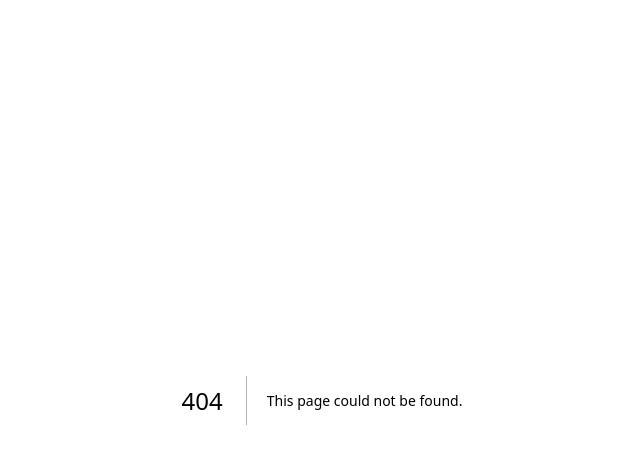
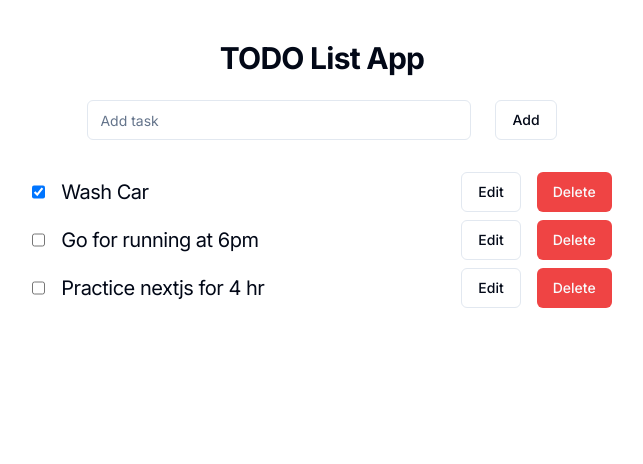
Before and after one commit to WaqasAhsan/greetingcard, a Next.js app: page /pages/todolist in a window 1280 px wide. Before the commit this address had no page. Shown: the top 464 px of the page, without its empty margins (318-961 px from the left). Built offline with nearby package versions, Linux system fonts and the light colour scheme.

Commit message:
sender name added.All functionality working smooth

```diff
--- a/src/app/page.tsx
+++ b/src/app/page.tsx
@@ -1,15 +1,23 @@
 "use client";
-
-import Image from "next/image";
-import CardDemo from "./pages/CardDemo";
-import CardWithForm from "./pages/CardWithForm";
-import InputTest from "./pages/InputTest";
-
+import Link from "next/link";
 export default function Home() {
   return (
-    <main className="flex min-h-screen flex-col items-center justify-between p-10">
-      <CardWithForm />
-      <InputTest />
+    <main className="flex min-h-screen flex-col items-center justify-start p-10 gap-y-6">
+      <h1 className="scroll-m-20 text-4xl font-extrabold tracking-tight lg:text-4xl">
+        Projects
+      </h1>
+      <Link
+        className="scroll-m-20 text-2xl font-semibold tracking-tight lg:text-2xl"
+        href={"/pages/greetingcard"}
+      >
+        Greeting Card Demo
+      </Link>
+      <Link
+        className="scroll-m-20 text-2xl font-semibold tracking-tight lg:text-2xl"
+        href={"/pages/todolist"}
+      >
+        TODO List Demo
+      </Link>
     </main>
   );
 }
--- a/src/app/pages/App.tsx
+++ /dev/null
@@ -1,31 +0,0 @@
-import { useState } from "react";
-
-export const App = () => {
-  const [message, setMessage] = useState("");
-
-  //   const handleChange =  (event) => {
-  //     setMessage(event.target.value);
-  //     console.log("value is:", event.target.value);
-  //   };
-  const handleChange = (event: {
-    preventDefault: () => void;
-    target: { name: { value: any } };
-  }) => {
-    event.preventDefault();
-    alert(`So your name is ${event.target.name.value}?`);
-  };
-
-  return (
-    <div>
-      <input
-        type="text"
-        id="message"
-        name="message"
-        onChange={handleChange}
-        value={message}
-      />
-
-      <h2>Message: {message}</h2>
-    </div>
-  );
-};
--- a/src/app/pages/InputTest.tsx
+++ /dev/null
@@ -1,35 +0,0 @@
-import { SetStateAction, useState } from "react";
-import { resolveModuleNameFromCache } from "typescript";
-
-export default function App() {
-  const [message, setMessage] = useState("");
-  const [updated, setUpdated] = useState(message);
-
-  const handleChange = (event: {
-    target: { value: SetStateAction<string> };
-  }) => {
-    setMessage(event.target.value);
-  };
-
-  const handleClick = () => {
-    setUpdated(message);
-  };
-
-  return (
-    <div>
-      <input
-        type="text"
-        id="message"
-        name="message"
-        onChange={handleChange}
-        value={message}
-      />
-
-      <h2>Message: {message}</h2>
-
-      <h2>Updated: {updated}</h2>
-
-      <button onClick={handleClick}>Update Button</button>
-    </div>
-  );
-}
--- /dev/null
+++ b/src/app/pages/greetingcard/page.tsx
@@ -0,0 +1,10 @@
+"use client";
+import CardWithForm from "./views/CardWithForm";
+
+export default function greetingcard() {
+  return (
+    <main className="flex min-h-screen flex-col items-center justify-between p-10">
+      <CardWithForm />
+    </main>
+  );
+}
--- a/src/app/pages/CardDemo.tsx
+++ b/src/app/pages/greetingcard/views/CardDemo.tsx
@@ -13,13 +13,13 @@ import {
 import { Button } from "@/components/ui/button";
 
 const CardDemo = () => {
-  const state = useContext(SectionContext);
+  const myData = useContext(SectionContext);
 
   return (
     <Card className="lg:max-w-md w-full mt-10">
       <CardHeader>
-        <CardTitle>Card Title : {state}</CardTitle>
-        <CardDescription>Card Description</CardDescription>
+        <CardTitle>Hi {myData.name}</CardTitle>
+        <CardDescription>{myData.description}</CardDescription>
       </CardHeader>
       <CardContent>
         <img
@@ -28,16 +28,18 @@ const CardDemo = () => {
           className="w-full"
         />
       </CardContent>
-      <CardFooter className="flex justify-between">
-        <p>Card Footer</p>
-        <Button onClick={increament}>Deploy</Button>
+      <CardFooter className="flex flex-col justify-end">
+        <p>Yours truly</p>
+        <p>{myData.sender}</p>
+
+        {/* <Button onClick={increament}>Deploy</Button> */}
       </CardFooter>
     </Card>
   );
-  function increament() {
-    console.log("inside CardDemo");
-    console.log(state);
-  }
+  // function increament() {
+  //   console.log("inside CardDemo");
+  //   console.log(state);
+  // }
 };
 
 export default CardDemo;
--- a/src/app/pages/CardWithForm.tsx
+++ b/src/app/pages/greetingcard/views/CardWithForm.tsx
@@ -13,18 +13,53 @@ import {
 } from "@/components/ui/card";
 import { SetStateAction, createContext, useState } from "react";
 import CardDemo from "./CardDemo";
-const SectionContext = createContext("");
+// const SectionContext = createContext("");
+// const DescriptionContext = createContext("");
+
+const myData = {
+  name: "",
+  description: "",
+  sender: "",
+};
+
+const SectionContext = createContext<{
+  name: string;
+  description: string;
+  sender: string;
+}>(myData);
 
 export default function CardWithForm() {
   const [state, setstate] = useState("");
-  const handleChange = (event: {
+  const [description, setDescription] = useState("");
+  const [sender, setSender] = useState("");
+
+  const handleNameChange = (event: {
     target: { value: SetStateAction<string> };
   }) => {
     setstate(event.target.value);
     console.log("Waqas: " + state);
   };
+
+  const handleDescriptionChange = (event: {
+    target: { value: SetStateAction<string> };
+  }) => {
+    setDescription(event.target.value);
+  };
+
+  const handleSenderChange = (event: {
+    target: { value: SetStateAction<string> };
+  }) => {
+    setSender(event.target.value);
+  };
+
+  const data = {
+    name: state,
+    description: description,
+    sender: sender,
+  };
+
   return (
-    <SectionContext.Provider value={state}>
+    <SectionContext.Provider value={data}>
       <Card className="w-[350px]">
         <CardHeader>
           <CardTitle>Create Greeting Card</CardTitle>
@@ -42,15 +77,31 @@ export default function CardWithForm() {
                   type="text"
                   id="state"
                   name="state"
-                  onChange={handleChange}
+                  onChange={handleNameChange}
                   value={state}
                 />
               </div>
               <div className="flex flex-col space-y-1.5">
-                <Label htmlFor="name1">Description</Label>
+                <Label htmlFor="description">Description</Label>
                 <Input
-                  id="name1"
+                  id="description"
                   placeholder="Please enter description of your card"
+                  type="text"
+                  name="description"
+                  onChange={handleDescriptionChange}
+                  value={description}
+                />
+              </div>
+
+              <div className="flex flex-col space-y-1.5">
+                <Label htmlFor="sender">Sender</Label>
+                <Input
+                  id="sender"
+                  placeholder="Please enter sender's name"
+                  type="text"
+                  name="sender"
+                  onChange={handleSenderChange}
+                  value={sender}
                 />
               </div>
             </div>
--- /dev/null
+++ b/src/app/pages/todolist/page.tsx
@@ -0,0 +1,12 @@
+"use client";
+import TaskApp from "./views/App";
+
+const todolist = () => {
+  return (
+    <div>
+      <TaskApp />
+    </div>
+  );
+};
+
+export default todolist;
--- /dev/null
+++ b/src/app/pages/todolist/views/AddTask.tsx
@@ -0,0 +1,32 @@
+import { Button } from "@/components/ui/button";
+import { Input } from "@/components/ui/input";
+import { SetStateAction, useState } from "react";
+
+export default function AddTask({ onAddTask }) {
+  const [text, setText] = useState("");
+  return (
+    <div className="flex gap-6 flex-grow">
+      <Input
+        className="w-96"
+        placeholder="Add task"
+        value={text}
+        onChange={newFunction_1()}
+      />
+      <Button variant="outline" onClick={newFunction()}>
+        Add
+      </Button>
+    </div>
+  );
+
+  function newFunction_1() {
+    return (e: { target: { value: SetStateAction<string> } }) =>
+      setText(e.target.value);
+  }
+
+  function newFunction() {
+    return () => {
+      setText("");
+      onAddTask(text);
+    };
+  }
+}
--- /dev/null
+++ b/src/app/pages/todolist/views/App.tsx
@@ -0,0 +1,93 @@
+import { useReducer } from "react";
+import AddTask from "./AddTask";
+import TaskList from "./TaskList";
+
+export default function TaskApp() {
+  const [tasks, dispatch] = useReducer(tasksReducer, initialTasks);
+
+  function handleAddTask(text: any) {
+    dispatch({
+      type: "added",
+      id: nextId++,
+      text: text,
+      task: {
+        id: undefined,
+      },
+    });
+  }
+
+  function handleChangeTask(task: any) {
+    dispatch({
+      type: "changed",
+      task: task,
+      id: undefined,
+      text: undefined,
+    });
+  }
+
+  function handleDeleteTask(taskId: any) {
+    dispatch({
+      type: "deleted",
+      id: taskId,
+      text: undefined,
+      task: {
+        id: undefined,
+      },
+    });
+  }
+
+  return (
+    <div className="flex flex-col gap-y-6 justify-center items-center mt-10 w-full">
+      <h1 className="scroll-m-20 text-3xl font-bold tracking-tight lg:text-3xl">
+        TODO List App
+      </h1>
+
+      <AddTask onAddTask={handleAddTask} />
+      <TaskList
+        tasks={tasks}
+        onChangeTask={handleChangeTask}
+        onDeleteTask={handleDeleteTask}
+      />
+    </div>
+  );
+}
+
+function tasksReducer(
+  tasks: any[],
+  action: { type: string; id: any; text: any; task: { id: any } }
+) {
+  switch (action.type) {
+    case "added": {
+      return [
+        ...tasks,
+        {
+          id: action.id,
+          text: action.text,
+          done: false,
+        },
+      ];
+    }
+    case "changed": {
+      return tasks.map((t: { id: any }) => {
+        if (t.id === action.task.id) {
+          return action.task;
+        } else {
+          return t;
+        }
+      });
+    }
+    case "deleted": {
+      return tasks.filter((t: { id: any }) => t.id !== action.id);
+    }
+    default: {
+      throw Error("Unknown action: " + action.type);
+    }
+  }
+}
+
+let nextId = 3;
+const initialTasks = [
+  { id: 0, text: "Wash Car", done: true },
+  { id: 1, text: "Go for running at 6pm", done: false },
+  { id: 2, text: "Practice nextjs for 4 hr", done: false },
+];
--- /dev/null
+++ b/src/app/pages/todolist/views/TaskList.tsx
@@ -0,0 +1,71 @@
+import { Button } from "@/components/ui/button";
+import { Input } from "@/components/ui/input";
+import { Label } from "@/components/ui/label";
+import { Key, useState } from "react";
+
+export default function TaskList({ tasks, onChangeTask, onDeleteTask }) {
+  return (
+    <ul>
+      {tasks.map((task: { id: Key | null | undefined }) => (
+        <li key={task.id}>
+          <Task task={task} onChange={onChangeTask} onDelete={onDeleteTask} />
+        </li>
+      ))}
+    </ul>
+  );
+}
+
+function Task({ task, onChange, onDelete }) {
+  const [isEditing, setIsEditing] = useState(false);
+  let taskContent;
+  if (isEditing) {
+    taskContent = (
+      <div className="flex justify-stretch w-full gap-x-4">
+        <Input
+          className="scroll-m-20 text-xl tracking-tight w-96"
+          value={task.text}
+          onChange={(e) => {
+            onChange({
+              ...task,
+              text: e.target.value,
+            });
+          }}
+        />
+        <Button variant="outline" onClick={newFunction(false)}>
+          Save
+        </Button>
+      </div>
+    );
+  } else {
+    taskContent = (
+      <div className="flex items-center justify-stretch w-full gap-x-4">
+        <h4 className="scroll-m-20 text-xl tracking-tight w-96">{task.text}</h4>
+        <Button variant="outline" onClick={newFunction(true)}>
+          Edit
+        </Button>
+      </div>
+    );
+  }
+  return (
+    <label className="flex justify-stretch w-full gap-x-4 mt-2">
+      <Input
+        type="checkbox"
+        checked={task.done}
+        onChange={(e) => {
+          onChange({
+            ...task,
+            done: e.target.checked,
+          });
+        }}
+      />
+      {taskContent}
+      <Button variant="destructive" onClick={() => onDelete(task.id)}>
+        Delete
+      </Button>
+    </label>
+  );
+
+  function newFunction(isEdit: boolean) {
+    return () => setIsEditing(isEdit);
+  }
+}
```
